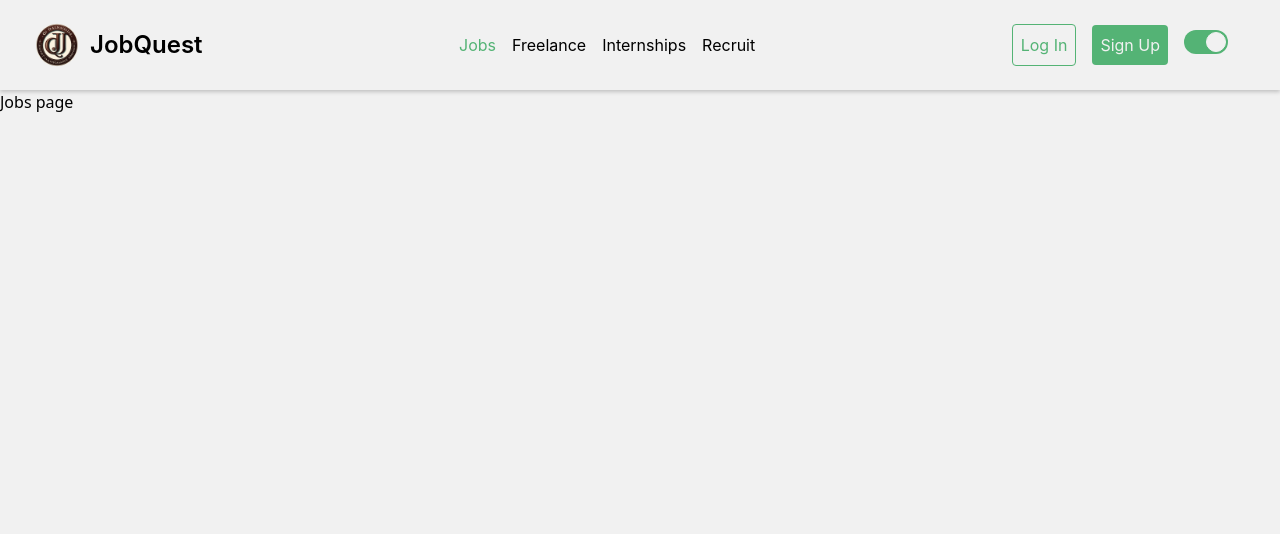
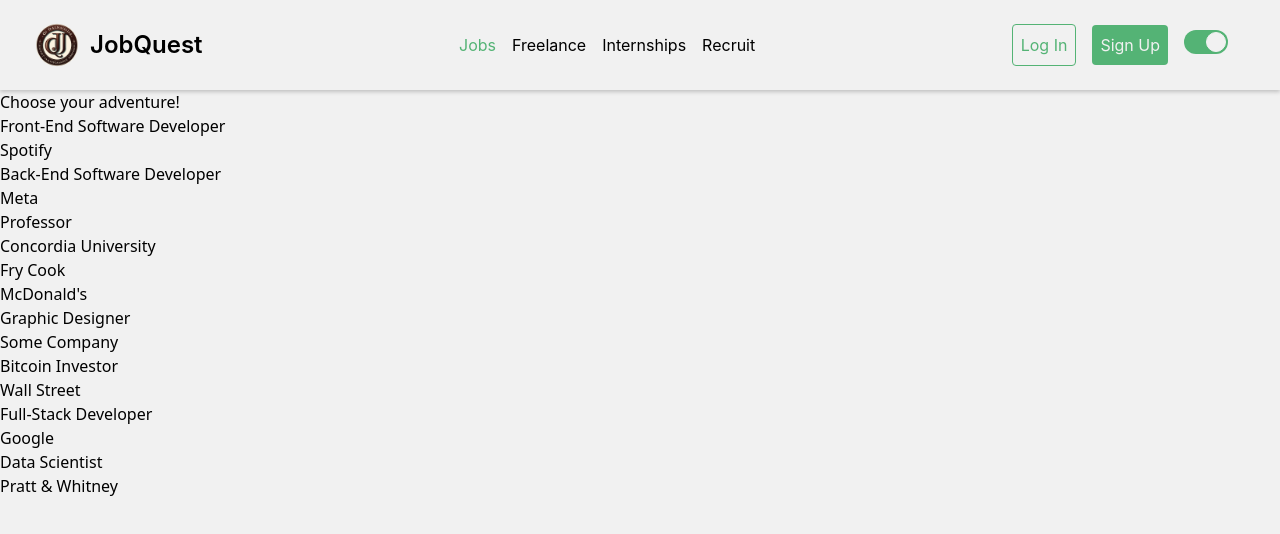
Before and after one commit to Adissuu/JobQuest, a Next.js app in the folder client/: page /jobs in a window 1280 px wide. Shown: the top 534 px of the page. Built offline with nearby package versions, Linux system fonts and the light colour scheme.

Commit message:
create JobList and JobItem components

```diff
--- /dev/null
+++ b/client/components/Jobs/JobItem.js
@@ -0,0 +1,9 @@
+function JobItem(props) {
+    return <div>
+        <div>{props.title}</div>
+        <div>{props.company}</div>
+        <div>{props.posted}</div>
+    </div>
+}
+
+export default JobItem;
--- /dev/null
+++ b/client/components/Jobs/JobList.js
@@ -0,0 +1,12 @@
+import {myJobs}from "../../public/Jobs/dummy-jobs.js";
+import JobItem from "@/components/Jobs/JobItem";
+import "../../styles/Jobs/jobs.module.css";
+
+function JobList() {
+    let jobs = myJobs();
+    return <section className="job-list">
+        {jobs.map(job => <JobItem title={job.title} company={job.company} />)}
+    </section>
+}
+
+export default JobList;
--- a/client/pages/jobs/index.js
+++ b/client/pages/jobs/index.js
@@ -1,9 +1,11 @@
 import Layout from "@/components/UI/Layout";
+import JobList from "@/components/Jobs/JobList";
 
 const Jobs = () => {
     return (
         <Layout pathname="jobs">
-            <h1>Jobs page</h1>
+            <h1>Choose your adventure!</h1>
+            <JobList />
         </Layout>
     )
 }
--- /dev/null
+++ b/client/public/Jobs/dummy-jobs.js
@@ -0,0 +1,38 @@
+const jobs = [
+    {
+        title: "Front-End Software Developer",
+        company: "Spotify"
+    },
+    {
+        title: "Back-End Software Developer",
+        company: "Meta"
+    },
+    {
+        title: "Professor",
+        company: "Concordia University"
+    },
+    {
+        title: "Fry Cook",
+        company: "McDonald's"
+    },
+    {
+        title: "Graphic Designer",
+        company: "Some Company"
+    },
+    {
+        title: "Bitcoin Investor",
+        company: "Wall Street"
+    },
+    {
+        title: "Full-Stack Developer",
+        company: "Google"
+    },
+    {
+        title: "Data Scientist",
+        company: "Pratt & Whitney"
+    }
+]
+
+export function myJobs() {
+    return jobs;
+  }
--- /dev/null
+++ b/client/styles/Jobs/jobs.module.css
@@ -0,0 +1,3 @@
+.job-list {
+
+}
```
Also changed, not shown: 2 other files (tests, documents, lock files or other folders).
